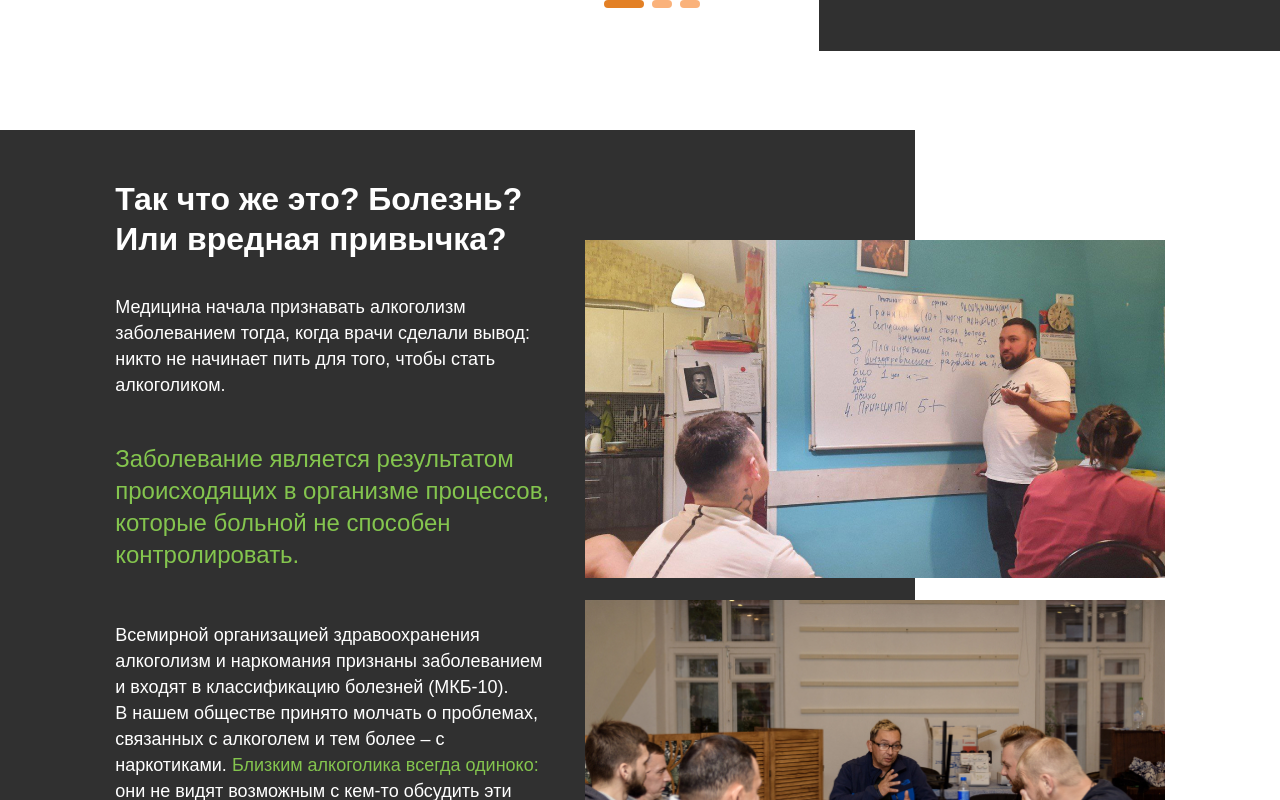
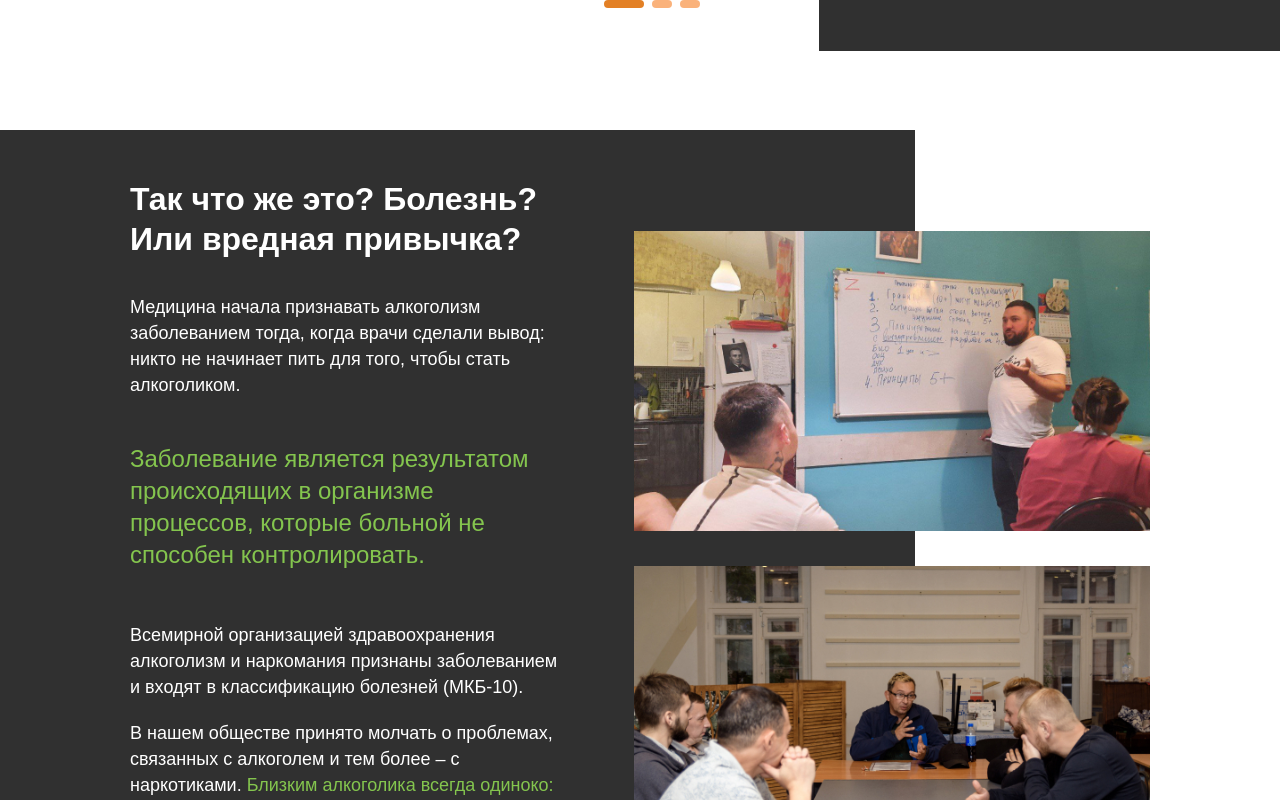
Before and after one commit to GuildOfDevelopers/diaconiafond-frontend, a React (Create React App) app: page / in a window 1280 px wide. Shown: the part 640-1440 px from the top of the page. Built offline with nearby package versions, Linux system fonts and the light colour scheme; a web font is replaced by a local one.

Commit message:
bugs fixed

```diff
--- a/src/components/WhatDesease/WhatDesease.scss
+++ b/src/components/WhatDesease/WhatDesease.scss
@@ -13,7 +13,8 @@
   background-color: $color-darkGrey;
   max-width: 71.5%;
   box-sizing: border-box;
-  padding: 49px 0 64px 9%;
+  padding: 49px 0 64px 130px;
+  min-width: 320px;
 }
 
 .disease__title {
@@ -26,50 +27,51 @@
 .disease__subtitle {
   max-width: 55%;
   color: $color-white;
-  @include font_20;
   margin: 35px 0 45px 0;
+  font-style: normal;
+  font-weight: 400;
+  font-size: 18px;
+  line-height: 26px;
 }
 
 .disease__key-point {
   max-width: 55%;
   color: $color-lightGreen;
-  @include font_24;
   margin: 0 0 51px;
+  font-style: normal;
+  font-weight: 400;
+  font-size: 24px;
+  line-height: 32px;
 }
 
 .disease__description {
   max-width: 55%;
   color: $color-white;
-  @include font_20;
-  margin: 0;
+  margin: 0 0 20px;
+  font-style: normal;
+  font-weight: 400;
+  font-size: 18px;
+  line-height: 26px;
 }
 
 .disease__text-highlite {
   color: $color-lightGreen;
 }
 
-// .disease__images {
-//   display: flex;
-//   flex-direction: column;
-//   max-width: 40%;
-//   position: absolute;
-//   top: 19%;
-//   right: 9%;
-// }
-
 .disease__image-one {
   max-width: 100%;
   position: absolute;
-  top: 19%;
-  right: 9%;
+  top: 180px;
+  right: 130px;
+  width: 40.3%;
 }
 
 .disease__image-two {
   max-width: 100%;
   position: absolute;
-  top: 55%;
-  right: 9%;
-  width:580px
+  top: 515px;
+  right: 130px;
+  width: 40.3%;
 }
 
 @media (max-width: 320px) {
@@ -111,19 +113,17 @@
   }
 
   .disease__image-one {
-
-    max-width: 100%;
+    width: 100%;
     top: -90px;
     right: 0;
   }
 
   .disease__image-two {
     position: relative;
-    max-width: 100%;
+    width: 100%;
     height: 184px;
     top: 0;
     right: 0;
     margin: 0;
   }
-
 }
```
Also changed, not shown: src/components/WhatDesease/WhatDesease.jsx (+10 -7 lines).
